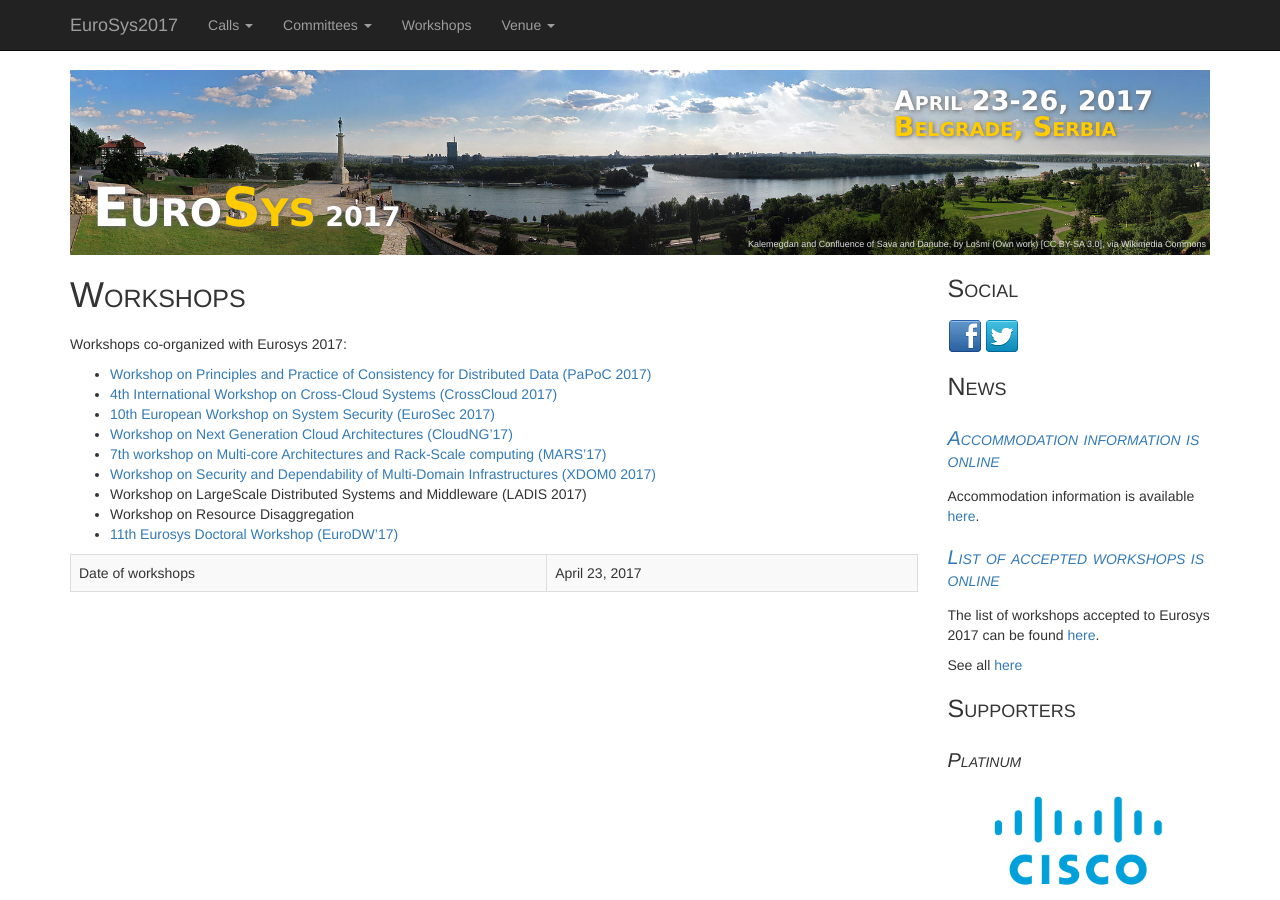
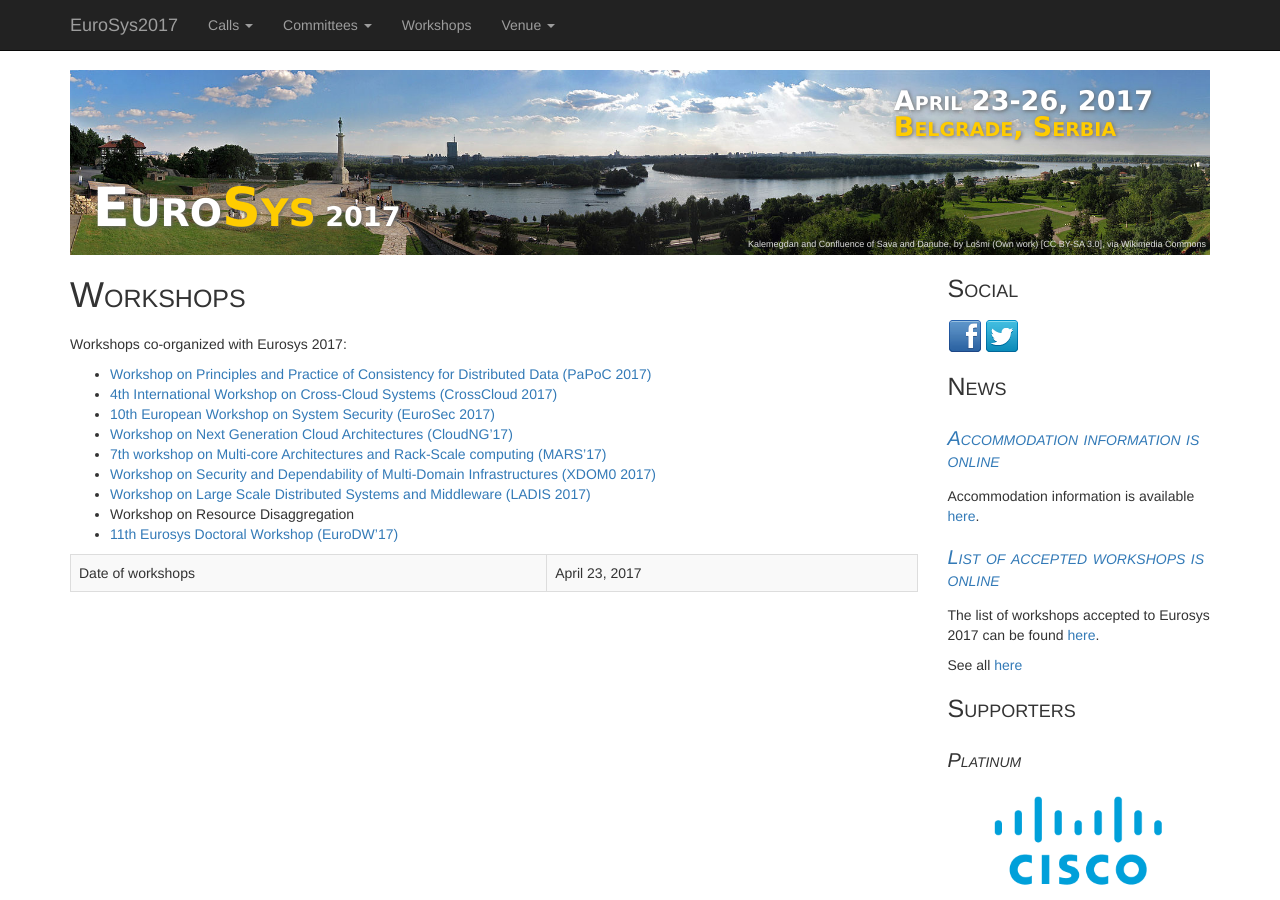
Before and after one commit to eurosys-chapter/2017, a Jekyll site: the page built from workshops.md, in a window 1280 px wide and 900 px high. Built offline with Jekyll 4.4.1, drawn with Linux system fonts in a browser that asks for light colours; nearby versions of some CDN libraries.

Commit message:
Signed-off-by: Marko Vukolic <mvu@zurich.ibm.com>

```diff
--- a/workshops.md
+++ b/workshops.md
@@ -14,7 +14,7 @@ Workshops co-organized with Eurosys 2017:
 * <a href="http://cuc.ucc.ie/CloudNG2017/" target="_blank"> Workshop on Next Generation Cloud Architectures (CloudNG'17) </a>
 * <a href="http://sites.google.com/site/mars2017eurosys/home" target="_blank"> 7th workshop on Multi-core Architectures and Rack-Scale computing (MARS'17) </a>
 * <a href="http://xdom0-2017.di.fc.ul.pt/" target="_blank"> Workshop on Security and Dependability of Multi-Domain Infrastructures (XDOM0 2017) </a>
-* Workshop on LargeScale Distributed Systems and Middleware (LADIS 2017)
+* <a href="http://ladisworkshop.org/" target="_blank"> Workshop on Large Scale Distributed Systems and Middleware (LADIS 2017) </a>
 * Workshop on Resource Disaggregation
 * <a href="http://eurodw17.kaust.edu.sa/" target="_blank"> 11th Eurosys Doctoral Workshop (EuroDW'17)</a>
 
```
